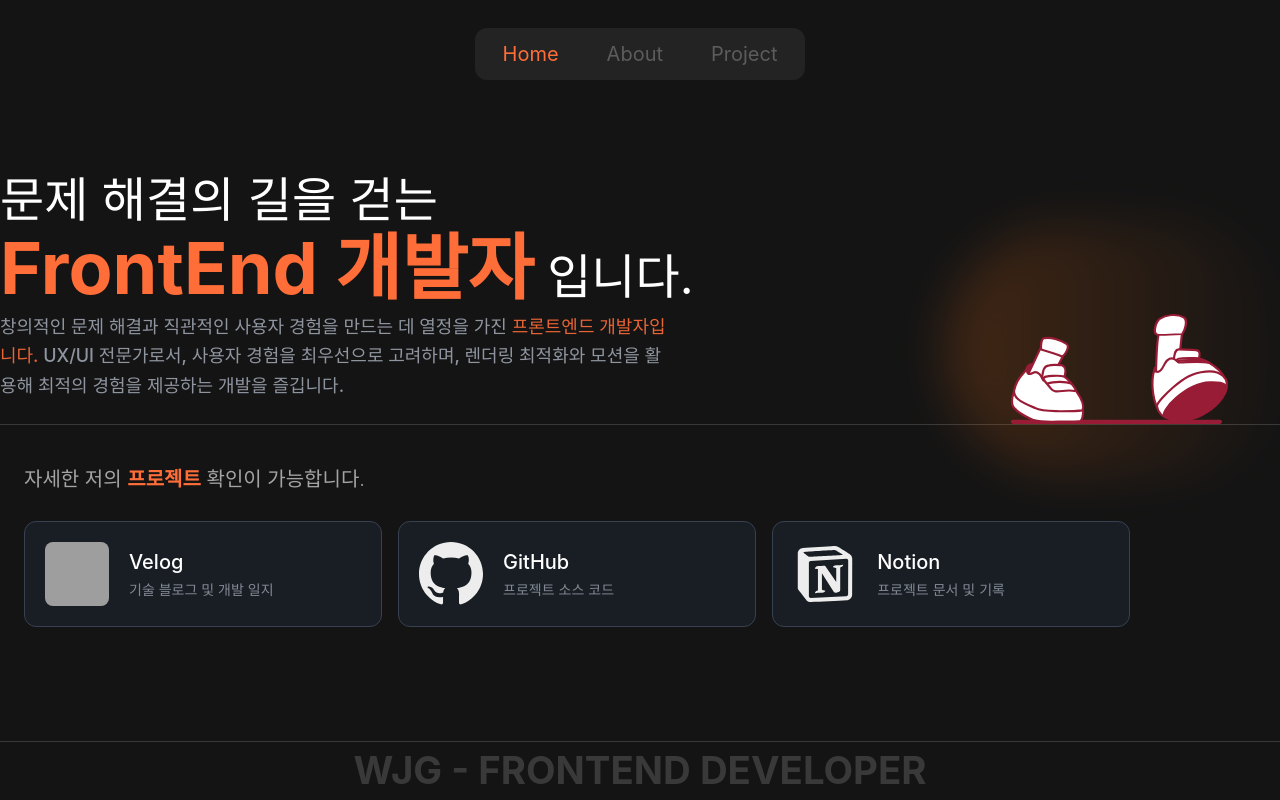
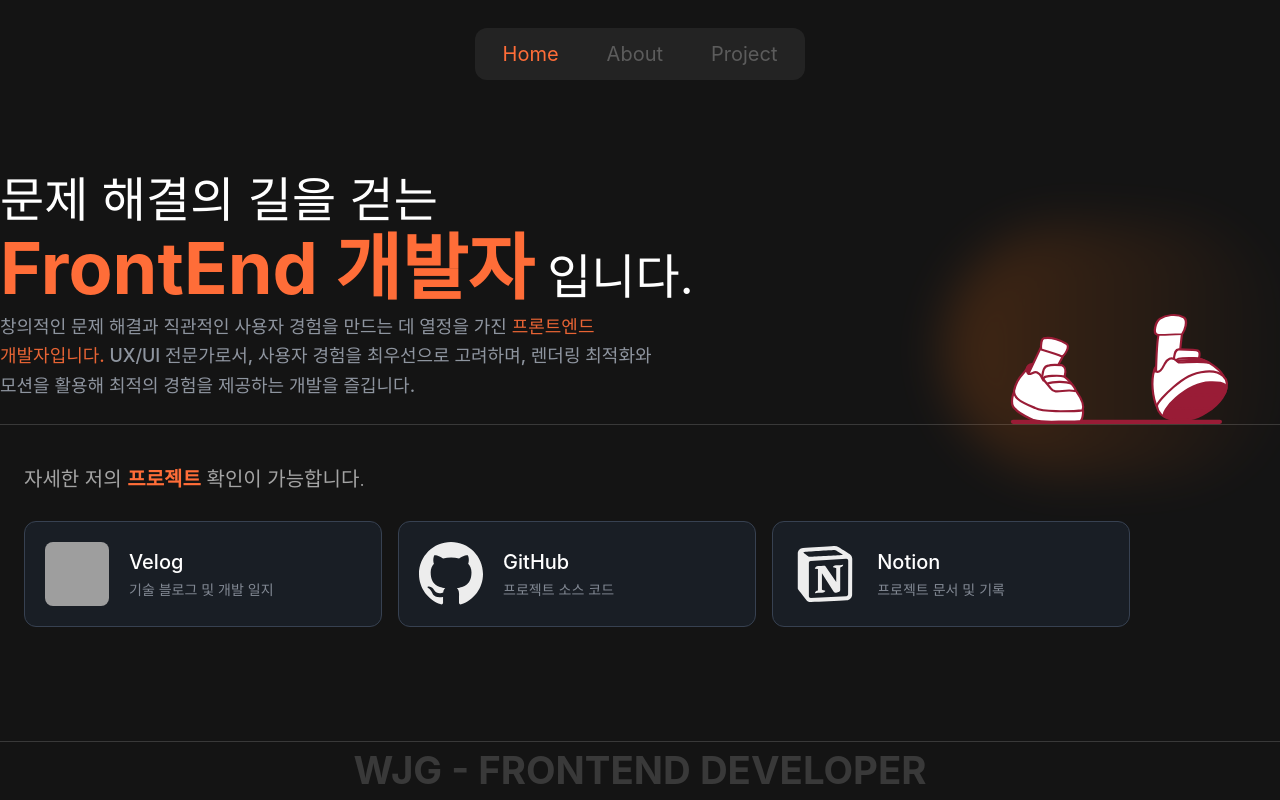
Before and after one commit to dnwnsrb11/WJG-my-portfolio, a Next.js app: page / in a window 1280 px wide. Built offline with nearby package versions, Linux system fonts and the light colour scheme; grey boxes are pictures that could not be loaded.

Commit message:
design: 단어 줄바꿈

```diff
--- a/src/app/page.tsx
+++ b/src/app/page.tsx
@@ -23,7 +23,7 @@ export default function Home() {
               입니다.
             </h1>
           </div>
-          <p className="text-gray-400 max-w-2xl mt-2 mb-6 text-lg font-medium leading-relaxed opacity-90">
+          <p className="text-gray-400 max-w-2xl mt-2 mb-6 text-lg font-medium leading-relaxed opacity-90 break-keep">
             창의적인 문제 해결과 직관적인 사용자 경험을 만드는 데 열정을 가진
             <span className="text-title"> 프론트엔드 개발자입니다.</span> UX/UI
             전문가로서, 사용자 경험을 최우선으로 고려하며, 렌더링 최적화와
```
